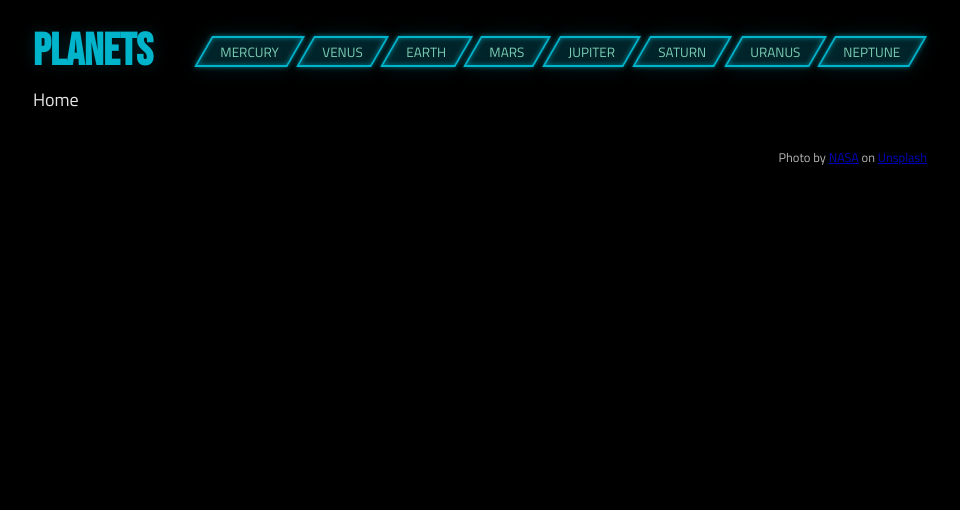
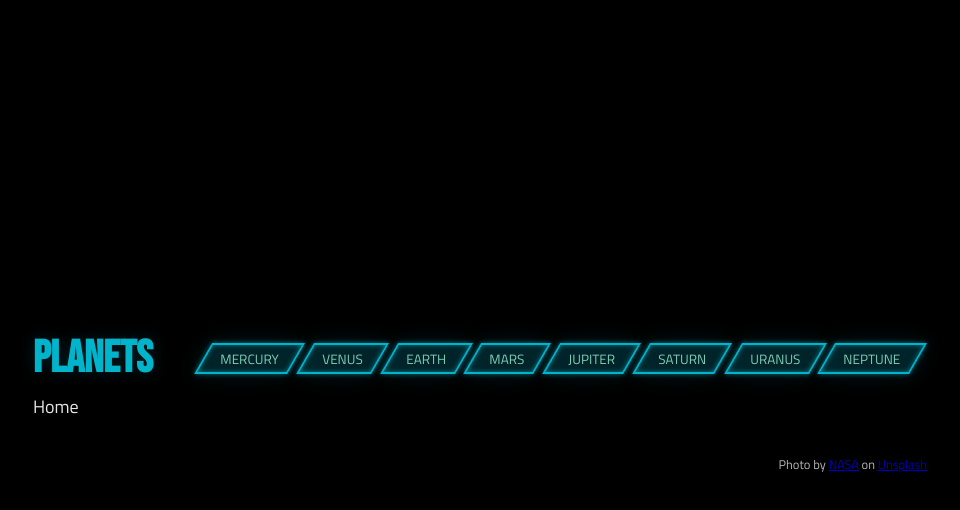
Before and after one commit to edo979/planets-app, a React (Vite) app: page / in a window 1280 px wide. Shown: the top 510 px of the page, without its empty margins (160-1120 px from the left). Built offline with nearby package versions, Linux system fonts and the light colour scheme.

Commit message:
center page

```diff
--- a/src/scss/_layout.scss
+++ b/src/scss/_layout.scss
@@ -1,3 +1,9 @@
+body {
+  display: grid;
+  place-items: center;
+  min-height: 100vh;
+}
+
 #root {
   padding: 1rem;
   width: min(100%, 930px);
--- a/src/scss/_media-query.scss
+++ b/src/scss/_media-query.scss
@@ -1,5 +1,6 @@
 @media (max-width: 56em) {
   //Layout
+
   header {
     --f-gap: 3rem;
   }
@@ -49,6 +50,7 @@
   }
 
   //Layout
+
   #root {
     width: min(100%, 375px);
   }
```
